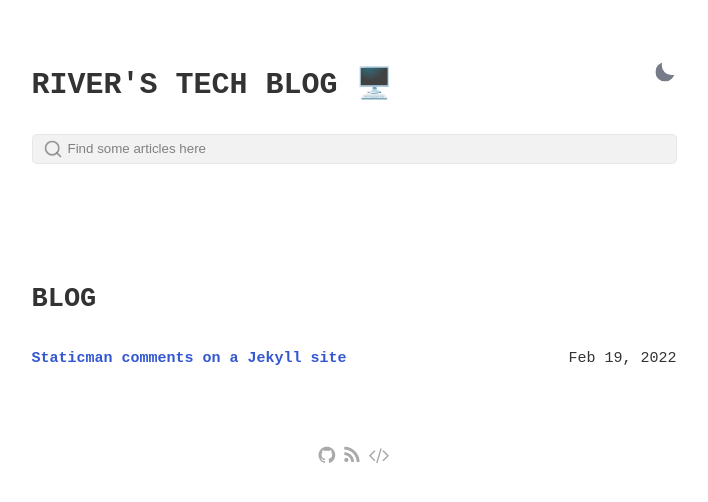
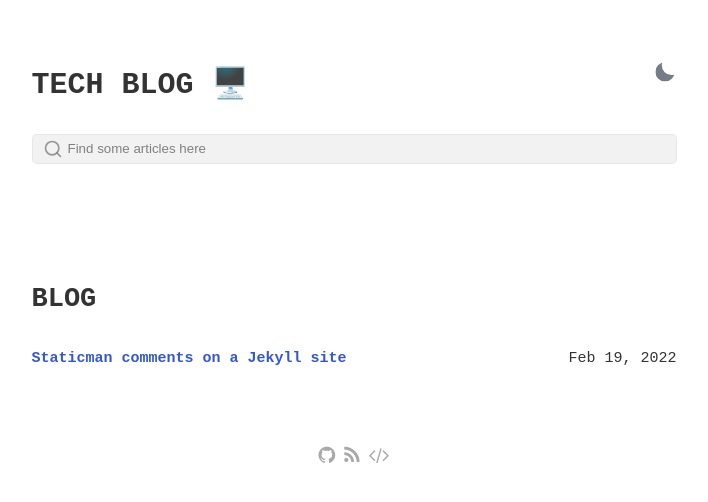
Before and after one commit to riverrevir/riverrevir.github.io, a Jekyll site: the page built from index.html, in a window 1280 px wide. Shown: the top 502 px of the page, without its empty margins (286-994 px from the left). Built offline with Jekyll 4.4.1, drawn with Linux system fonts in a browser that asks for light colours; some web fonts are replaced.

Commit message:
Update _config.yml

```diff
--- a/_config.yml
+++ b/_config.yml
@@ -1,6 +1,6 @@
 site: riverrevir
 title: river.dev
-greetings: river's tech blog 🖥️
+greetings: tech blog 🖥️
 lang: en-Us
 timezone:  Europe/Rome
 repo: https://github.com/riverrevir # site repo [optional]
```
